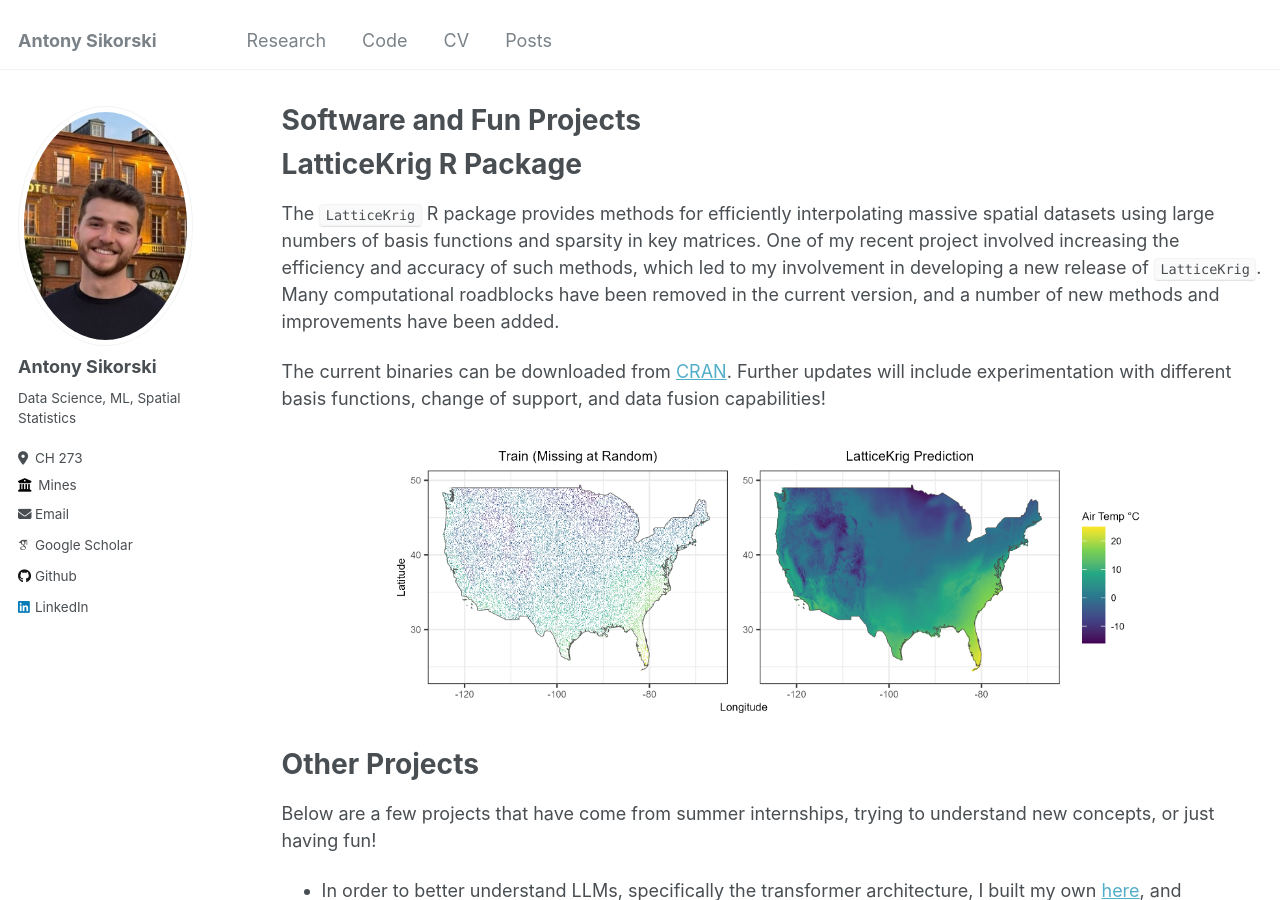
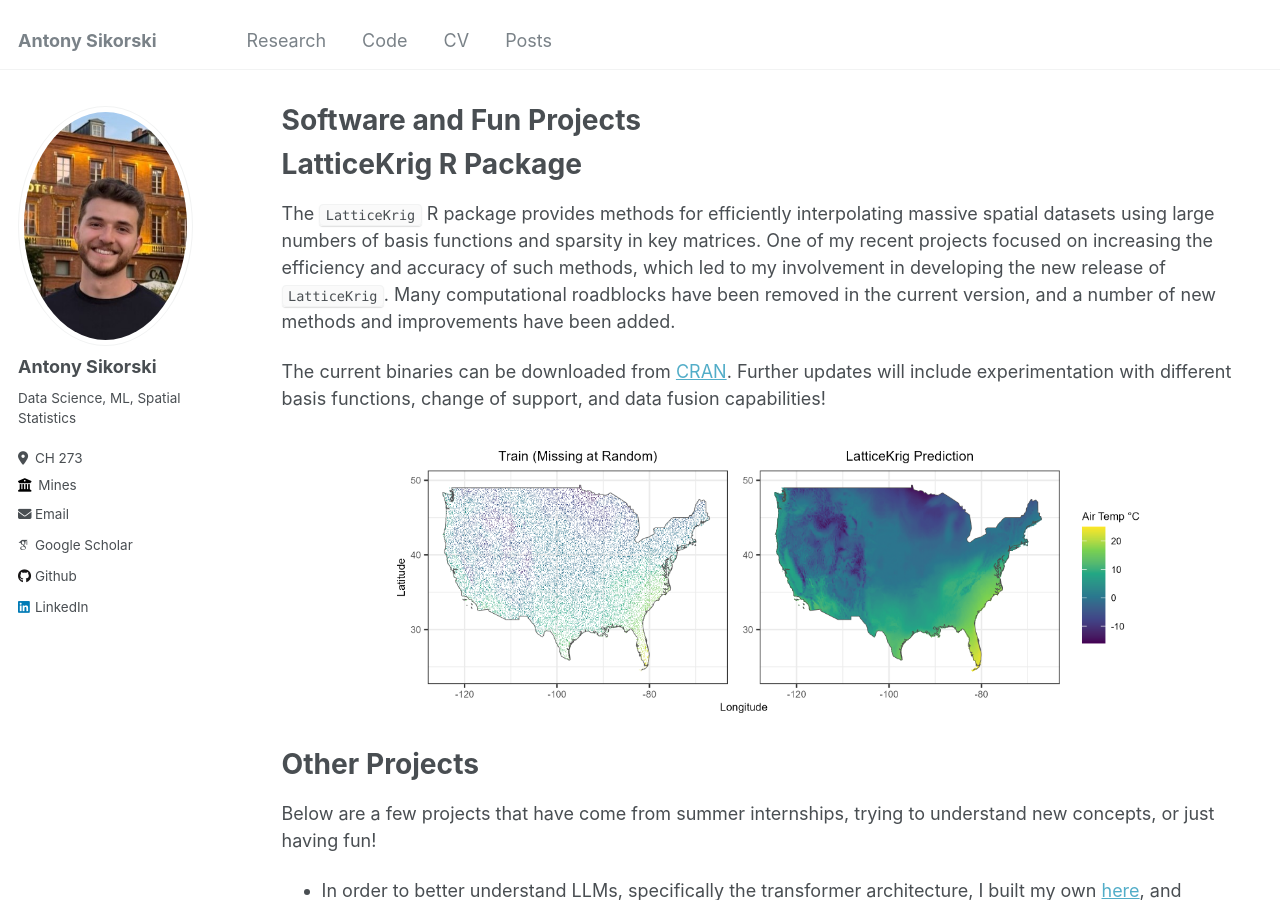
Before and after one commit to antonyxsik/antonyxsik.github.io, a Jekyll site: the page built from _pages/code.md, in a window 1280 px wide and 900 px high. Built offline with Jekyll 4.4.1, drawn with Linux system fonts in a browser that asks for light colours; some web fonts are replaced.

Commit message:
lk code page text edited

```diff
--- a/_pages/code.md
+++ b/_pages/code.md
@@ -12,7 +12,7 @@ redirect_from:
 LatticeKrig R Package
 ======
 
-The `LatticeKrig` R package provides methods for efficiently interpolating massive spatial datasets using large numbers of basis functions and sparsity in key matrices. One of my recent project involved increasing the efficiency and accuracy of such methods, which led to my involvement in developing a new release of `LatticeKrig`. Many computational roadblocks have been removed in the current version, and a number of new methods and improvements have been added.
+The `LatticeKrig` R package provides methods for efficiently interpolating massive spatial datasets using large numbers of basis functions and sparsity in key matrices. One of my recent projects focused on increasing the efficiency and accuracy of such methods, which led to my involvement in developing the new release of `LatticeKrig`. Many computational roadblocks have been removed in the current version, and a number of new methods and improvements have been added.
 
 The current binaries can be downloaded from <a href="https://cran.r-project.org/web/packages/LatticeKrig/" target="_blank">CRAN</a>. Further updates will include experimentation with different basis functions, change of support, and data fusion capabilities!
 
```
